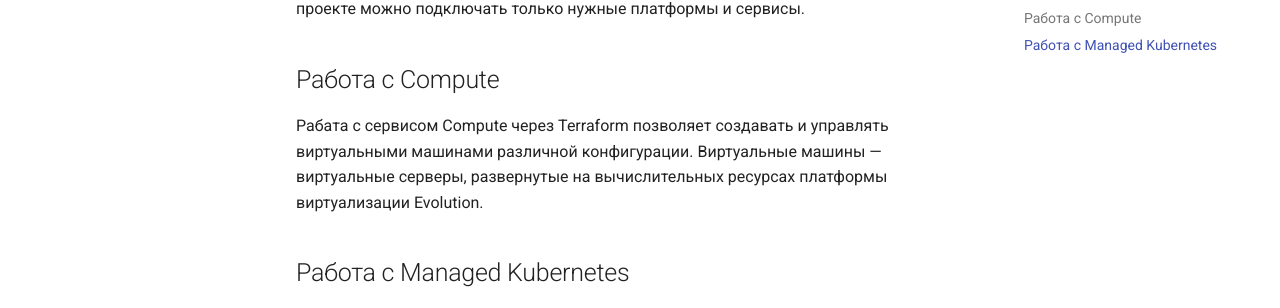
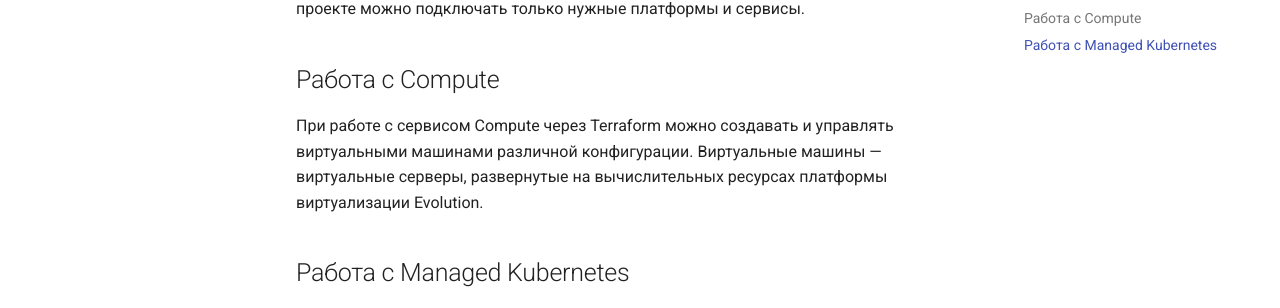
Before and after one commit to CLOUDdotRu/evo-terraform, an MkDocs documentation site: the page built from docs/index.md, in a window 1280 px wide and 900 px high, scrolled down 1951 px. Shown: the part 305-613 px from the top of the window. Built offline with MkDocs 1.6.1 and Material for MkDocs 9.7.7, drawn with Linux system fonts in a browser that asks for light colours.

Commit message:
Update index.md

```diff
--- a/docs/index.md
+++ b/docs/index.md
@@ -81,7 +81,7 @@
 С помощью Terraform возможно создание и управление проектами. Проекты позволяют распределять облачные ресурсы между проектными задачами и командами. В каждом проекте можно подключать только нужные платформы и сервисы.
 
 ## Работа с Compute
-Рабата с сервисом Compute через Terraform позволяет создавать и управлять виртуальными машинами различной конфигурации. Виртуальные машины — виртуальные серверы, развернутые на вычислительных ресурсах платформы виртуализации Evolution.
+При работе с сервисом Compute  через Terraform можно создавать и управлять виртуальными машинами различной конфигурации. Виртуальные машины — виртуальные серверы, развернутые на вычислительных ресурсах платформы виртуализации Evolution.
 
 ## Работа с Managed Kubernetes
 
```
